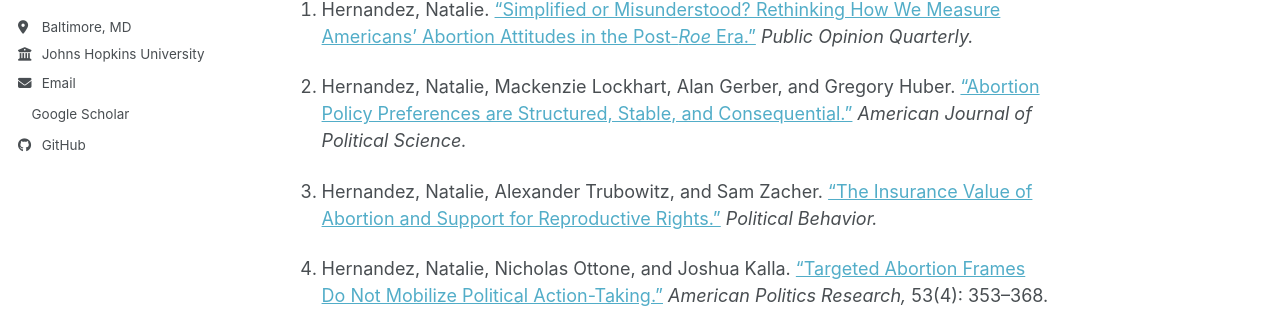
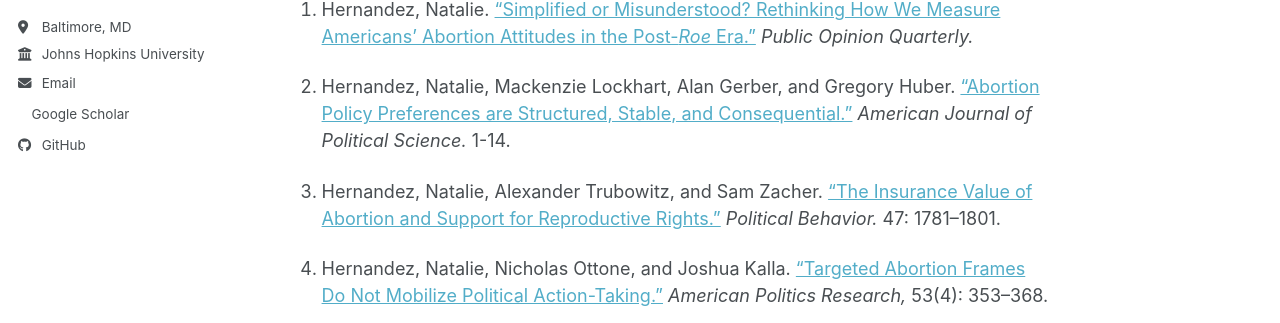
Before and after one commit to nataliehdez11/nataliehdez11.github.io, a Jekyll site: the page built from _pages/research.md, in a window 1280 px wide and 1255 px high. Shown: the part 399-722 px from the top of the window. Built offline with Jekyll 4.4.1, drawn with Linux system fonts in a browser that asks for light colours; a style sheet for code colours, icons or effects is not loaded.

Commit message:
Update research.md

```diff
--- a/_pages/research.md
+++ b/_pages/research.md
@@ -13,10 +13,10 @@ Hernandez, Natalie. "Asymmetric Representation: Post-*Roe* Abortion Policy and P
 2026. Hernandez, Natalie. ["Simplified or Misunderstood? Rethinking How We Measure Americans' Abortion Attitudes in the Post-*Roe* Era."](https://academic.oup.com/poq/advance-article/doi/10.1093/poq/nfag050/8712744) *Public Opinion Quarterly.*
 
 
-2026. Hernandez, Natalie, Mackenzie Lockhart, Alan Gerber, and Gregory Huber. ["Abortion Policy Preferences are Structured, Stable, and Consequential."](https://onlinelibrary.wiley.com/doi/10.1111/ajps.70036) *American Journal of Political Science.*
+2026. Hernandez, Natalie, Mackenzie Lockhart, Alan Gerber, and Gregory Huber. ["Abortion Policy Preferences are Structured, Stable, and Consequential."](https://onlinelibrary.wiley.com/doi/10.1111/ajps.70036) *American Journal of Political Science.* 1-14.
 
 
-2025. Hernandez, Natalie, Alexander Trubowitz, and Sam Zacher. ["The Insurance Value of Abortion and Support for Reproductive Rights."](https://link.springer.com/article/10.1007/s11109-025-10011-z) *Political Behavior.*
+2025. Hernandez, Natalie, Alexander Trubowitz, and Sam Zacher. ["The Insurance Value of Abortion and Support for Reproductive Rights."](https://link.springer.com/article/10.1007/s11109-025-10011-z) *Political Behavior.* 47: 1781–1801.
 
 
 2025. Hernandez, Natalie, Nicholas Ottone, and Joshua Kalla. ["Targeted Abortion Frames Do Not Mobilize Political Action-Taking."](https://journals.sagepub.com/doi/10.1177/1532673X251324137?__cf_chl_f_tk=XMH5ii3jc7CEZSJEfSLTFilL9m.sPuy_FJKPVJFDNx4-1782938380-1.0.1.1-5DVQyj0ESqBvOGblPDA0FeOM9IlaIWqYTDAy_IovtkE) *American Politics Research,* 53(4): 353–368.
```
